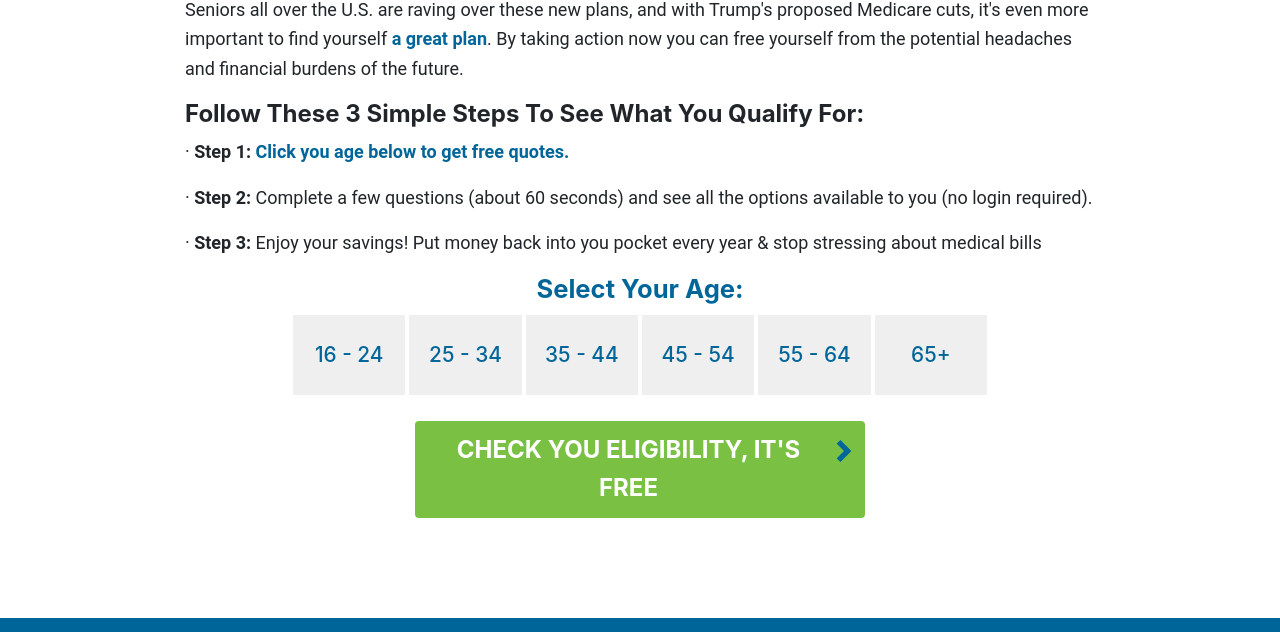
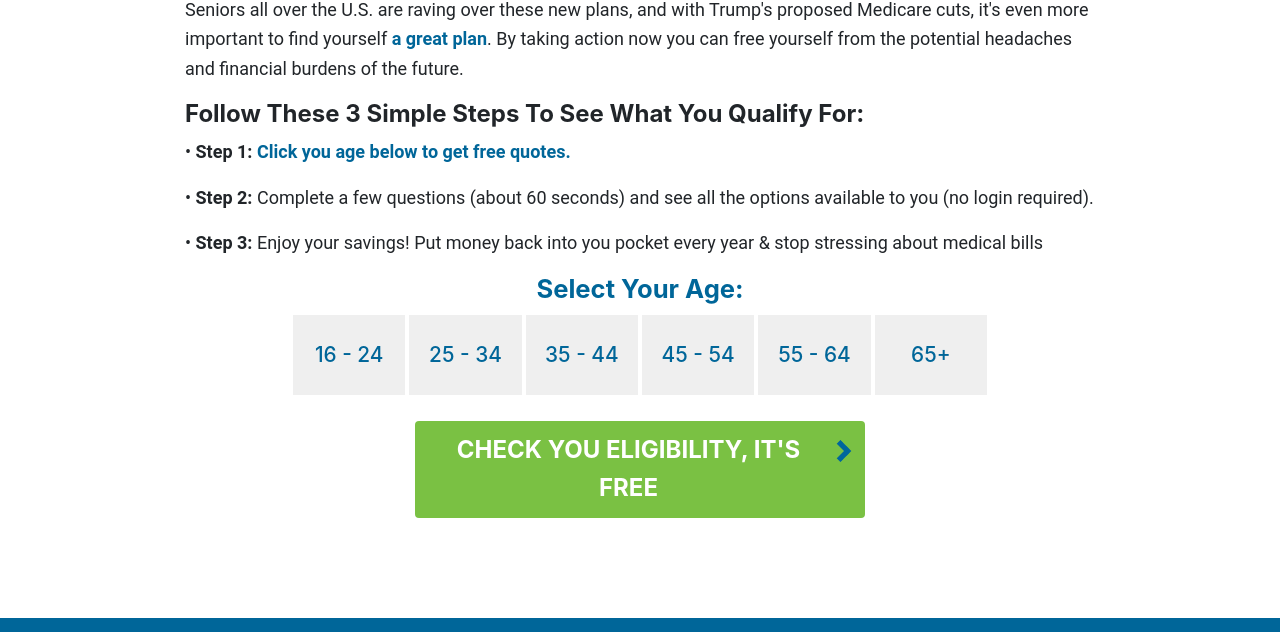
Before and after one commit to Miralem91/fd, a plain HTML site: page index.html in a window 1280 px wide. Shown: the part 1853-2485 px from the top of the page. Drawn offline with nearby package versions, Linux system fonts and the light colour scheme.

Commit message:
Update index.html

```diff
--- a/index.html
+++ b/index.html
@@ -59,15 +59,15 @@
 
 
             <p>
-                · <span class="steps">Step 1:</span> <a class="blue-url" href="">Click you age below to get free quotes.</a>
+                <span>&#8226;</span> <span class="steps">Step 1:</span> <a class="blue-url" href="">Click you age below to get free quotes.</a>
             </p>
 
             <p>
-                · <span class="steps">Step 2:</span> Complete a few questions (about 60 seconds) and see all the options available to you (no login required).
+                <span>&#8226;</span> <span class="steps">Step 2:</span> Complete a few questions (about 60 seconds) and see all the options available to you (no login required).
             </p>
 
             <p>
-                · <span class="steps">Step 3:</span> Enjoy your savings! Put money back into you pocket every year & stop stressing about medical bills
+                <span>&#8226;</span> <span class="steps">Step 3:</span> Enjoy your savings! Put money back into you pocket every year & stop stressing about medical bills
             </p>
 
 
```
